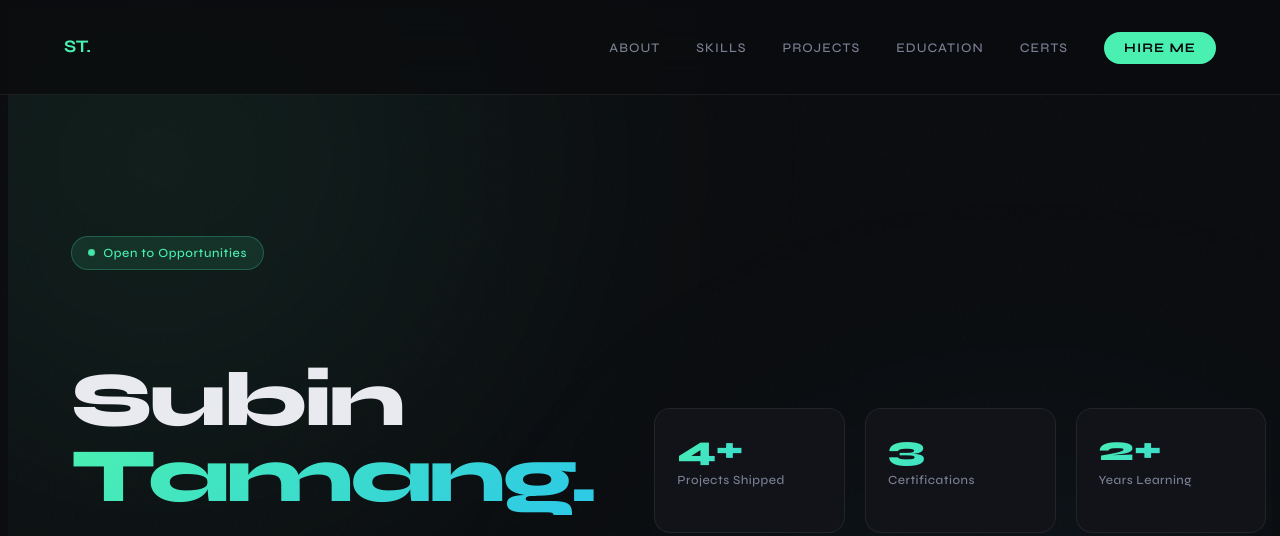
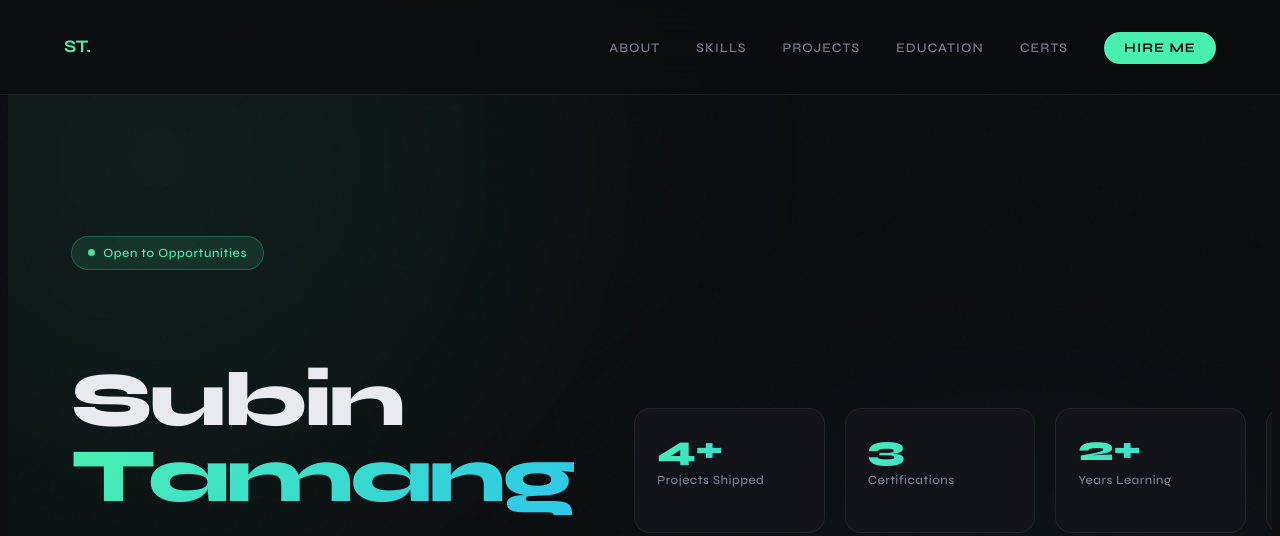
Before and after one commit to Subin-hubs/HTML-CSS-JS-Portfolio, a plain HTML site: page index.html in a window 1280 px wide. Shown: the top 536 px of the page. Drawn offline with nearby package versions, Linux system fonts and the light colour scheme.

Commit message:
ADDED PHOTO AND CHANGE THE HTML CODE

```diff
--- a/index.html
+++ b/index.html
@@ -41,7 +41,7 @@
     <div class="hero-inner">
       <div>
         <div class="hero-tag"><span class="dot"></span> Open to Opportunities</div>
-        <h1 class="hero-name">Subin<br /><span>Tamang.</span></h1>
+        <h1 class="hero-name">Subin<br /><span>Tamang</span></h1>
         <p class="hero-role">Flutter & Firebase Developer</p>
         <p class="hero-desc">Building cross-platform mobile experiences with clean architecture and real-time Firebase
           backends. Passionate about turning ideas into polished, production-ready apps.</p>
```
Also changed, not shown: assets/subin.png.
